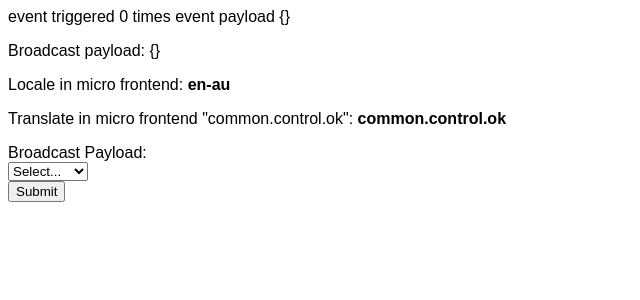
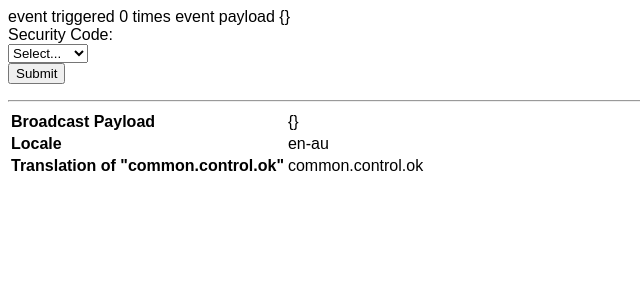
Before and after one commit to illusionshaker/mf-viewpoint, a React app: page / in a window 1280 px wide. Shown: the top 300 px of the page, without its empty margins (0-640 px from the left). Built offline with nearby package versions, Linux system fonts and the light colour scheme; the HTML template or start-up script is replaced by a standard one.

Commit message:
update structure

```diff
--- a/src/MicroFrontend.tsx
+++ b/src/MicroFrontend.tsx
@@ -72,13 +72,8 @@ const MicroFrontend: FunctionComponent<IMicroFrontendProps> = (
 
   return (
     <>
-      <p>Broadcast payload: {JSON.stringify(broadcastPayload)}</p>
-      <p>Locale in micro frontend: <strong>{locale}</strong></p>
-      <p>
-        Translate in micro frontend "common.control.ok": <strong>{localise("common.control.ok")}</strong>
-      </p>
       <form onSubmit={handleSubmit}>
-        <label>Broadcast Payload:</label>
+        <label>Security Code:</label>
         <br />
         <select value={security} onChange={handleBroadcastPaylodChange} className="form-control">
           <option>Select...</option>
@@ -89,6 +84,21 @@ const MicroFrontend: FunctionComponent<IMicroFrontendProps> = (
         <br />
         <input type="submit" value="Submit" className="form-control" />
       </form>
+      <hr />
+      <table>
+        <tr>
+          <th align="left">Broadcast Payload</th>
+          <td>{JSON.stringify(broadcastPayload)}</td>
+        </tr>
+        <tr>
+          <th align="left">Locale</th>
+          <td>{locale}</td>
+        </tr>
+        <tr>
+          <th align="left">Translation of "common.control.ok"</th>
+          <td>{localise("common.control.ok")}</td>
+        </tr>
+      </table>
     </>
   );
 }
```
